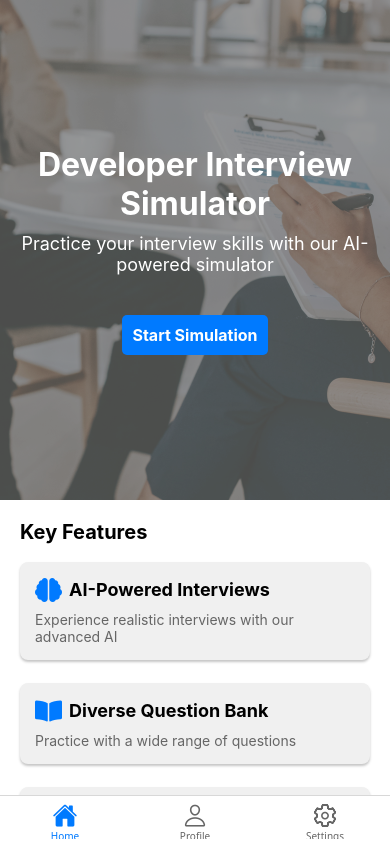
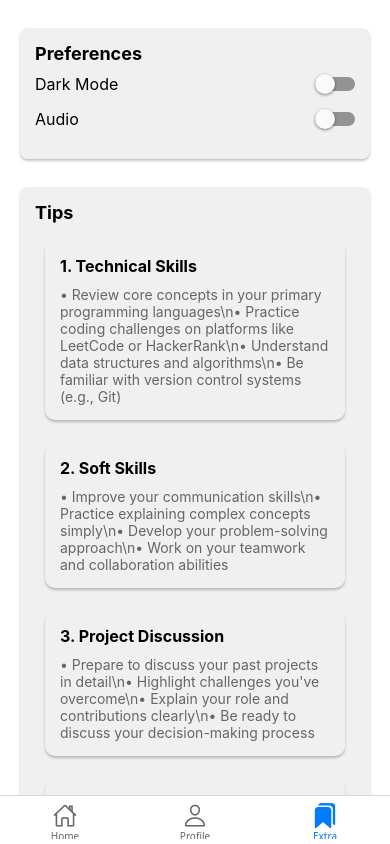
Before and after one commit to SteliosGee/Interview-Simulator, a React Native app: screen /Extra in a window 390 px wide. Built offline with nearby package versions, Linux system fonts and the light colour scheme.

Commit message:
Update navigation and settings to support web platform; add react-youtube dependency

```diff
--- a/navigation/AppNavigator.tsx
+++ b/navigation/AppNavigator.tsx
@@ -13,7 +13,7 @@ const Tab = createBottomTabNavigator();
 const Stack = createStackNavigator();
 
 const HomeStack = () => (
-  <Stack.Navigator screenOptions={{ headerShown: false }}>
+  <Stack.Navigator id={undefined} screenOptions={{ headerShown: false }}>
     <Stack.Screen name="HomeScreen" component={HomePage} />
     <Stack.Screen name="Interview" component={InterviewPage} />
     <Stack.Screen name="PreInterview" component={PreInterviewPage} />
@@ -24,7 +24,7 @@ export default function AppNavigator() {
   const { colors } = useTheme();
 
   return (
-    <Tab.Navigator
+    <Tab.Navigator id={undefined}
       screenOptions={({ route }) => ({
         tabBarIcon: ({ focused, color, size }) => {
           let iconName;
@@ -33,8 +33,8 @@ export default function AppNavigator() {
             iconName = focused ? 'home' : 'home-outline';
           } else if (route.name === 'Profile') {
             iconName = focused ? 'person' : 'person-outline';
-          } else if (route.name === 'Settings') {
-            iconName = focused ? 'settings' : 'settings-outline';
+          } else if (route.name === 'Extra') {
+            iconName = focused ? 'bookmarks' : 'bookmarks-outline';
           }
 
           return <Ionicons name={iconName} size={size} color={color} />;
@@ -47,7 +47,7 @@ export default function AppNavigator() {
     >
       <Tab.Screen name="Home" component={HomeStack} />
       <Tab.Screen name="Profile" component={ProfilePage} />
-      <Tab.Screen name="Settings" component={SettingsPage} />
+      <Tab.Screen name="Extra" component={SettingsPage} />
     </Tab.Navigator>
   );
 }
--- a/package.json
+++ b/package.json
@@ -29,7 +29,8 @@
     "react-native-vector-icons": "^10.2.0",
     "react-native-web": "~0.18.10",
     "react-native-web-webview": "^1.0.2",
-    "react-native-youtube-iframe": "^2.3.0"
+    "react-native-youtube-iframe": "^2.3.0",
+    "react-youtube": "^10.1.0"
   },
   "devDependencies": {
     "@babel/core": "^7.20.0",
--- a/screens/SettingsPage.tsx
+++ b/screens/SettingsPage.tsx
@@ -1,8 +1,11 @@
 import React, { useState } from 'react';
-import { View, Text, StyleSheet, Switch, ScrollView, Linking, TouchableOpacity, Image } from 'react-native';
+import { View, Text, StyleSheet, Switch, ScrollView, Linking, TouchableOpacity, Image, Platform } from 'react-native';
 import { useTheme } from '../components/ThemeProvider';
 import { Card } from '../components/Card';
+// Conditionally import based on platform
 import YoutubePlayer from 'react-native-youtube-iframe';
+// You would need to install this for web
+import YouTube from 'react-youtube';
 
 export default function SettingsPage() {
   const { colors, toggleTheme } = useTheme();
@@ -28,17 +31,43 @@ export default function SettingsPage() {
     </TouchableOpacity>
   );
 
-  const Video = ({ title, channel, videoId }) => (
+  const Video = ({ title, channel, videoId }) => {
+    const { colors } = useTheme();
+
+    // Check if we're running on web
+    if (Platform.OS === 'web') {
+      return (
+        <View style={styles.videoContainer}>
+          <YouTube
+            videoId={videoId}
+            opts={{
+              height: '200',
+              width: '100%',
+              playerVars: {
+                // https://developers.google.com/youtube/player_parameters
+                autoplay: 0,
+              },
+            }}
+          />
+          <Text style={[styles.videoTitle, {color: colors.text}]}>{title}</Text>
+          <Text style={[styles.videoChannel, {color: colors.text}]}>{channel}</Text>
+        </View>
+      );
+    }
+
+    // For mobile platforms
+    return (
       <View style={styles.videoContainer}>
         <YoutubePlayer
           height={200}
           play={false}
           videoId={videoId}
         />
-      <Text style={[styles.videoTitle, {color:colors.text}]}>{title}</Text>
-      <Text style={[styles.videoChannel, {color:colors.text}]}>{channel}</Text>
+        <Text style={[styles.videoTitle, {color: colors.text}]}>{title}</Text>
+        <Text style={[styles.videoChannel, {color: colors.text}]}>{channel}</Text>
       </View>
     );
+  };
 
   return (
     <ScrollView style={[styles.container, { backgroundColor: colors.background }]}>
```
Also changed, not shown: 2 other files (tests, documents, lock files or other folders). Lines whose indentation alone changed are shown as unchanged.
